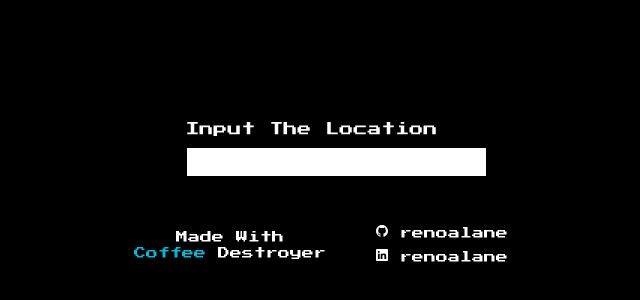
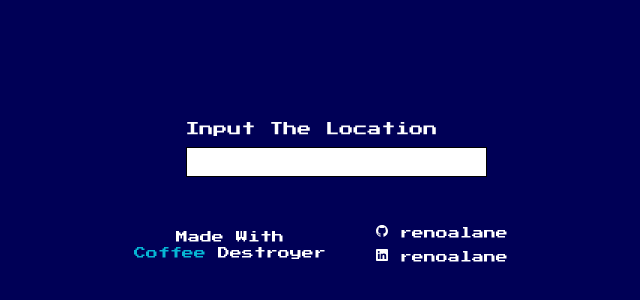
Before and after one commit to renoalane/3-WeatherApp, a React (Vite) app: page / in a window 1280 px wide. Shown: the part 212-512 px from the top of the page, without its empty margins (304-944 px from the left). Built offline with nearby package versions, Linux system fonts and the light colour scheme.

Commit message:
Change Background

```diff
--- a/src/App.css
+++ b/src/App.css
@@ -6,7 +6,7 @@
   image-rendering: crisp-edges;
   font-family: "Press Start 2P", system-ui;
   font-style: normal;
-  background-color: #000;
+  background-color: #000056;
   color: #fff;
   margin: 0;
   padding: 0;
```
